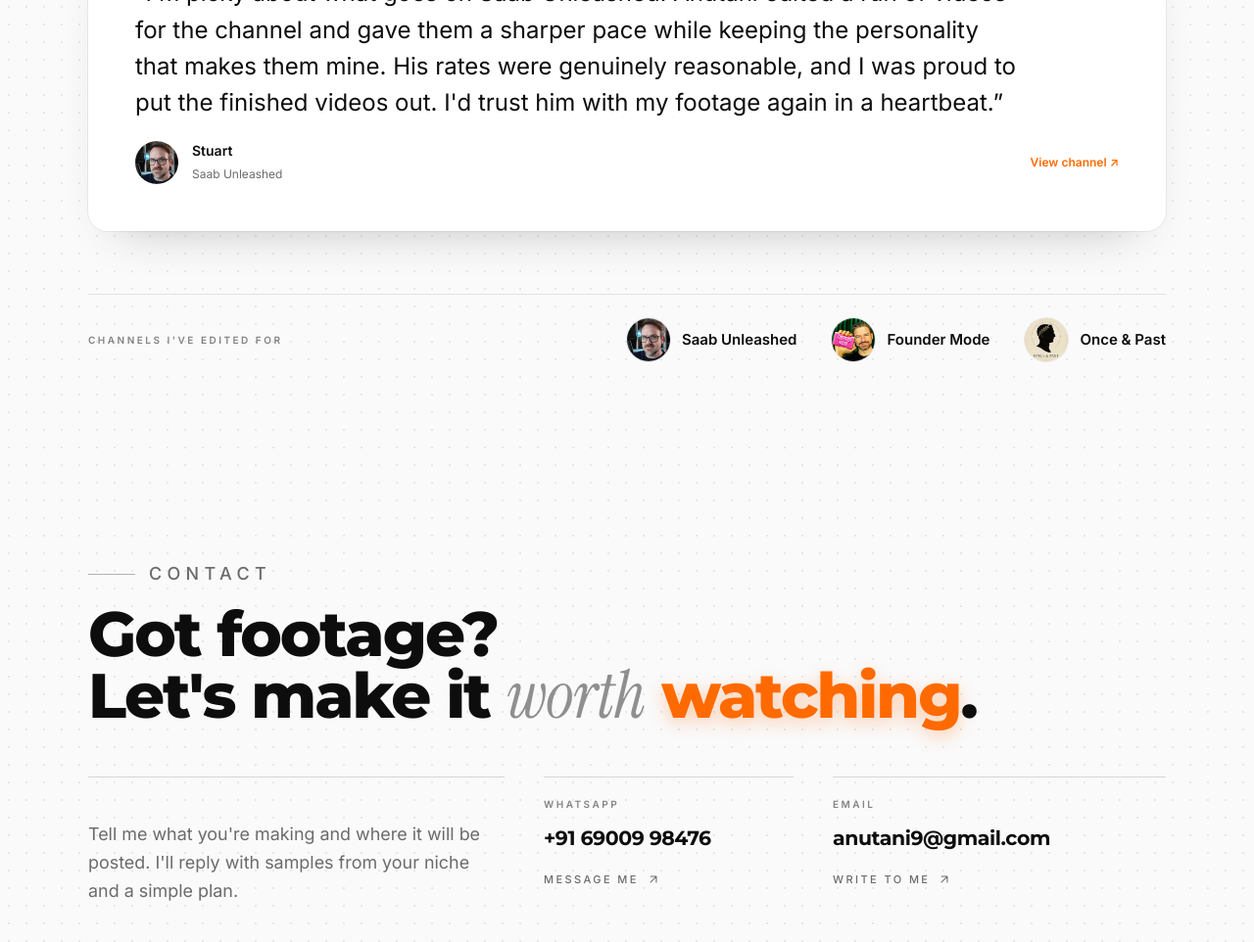
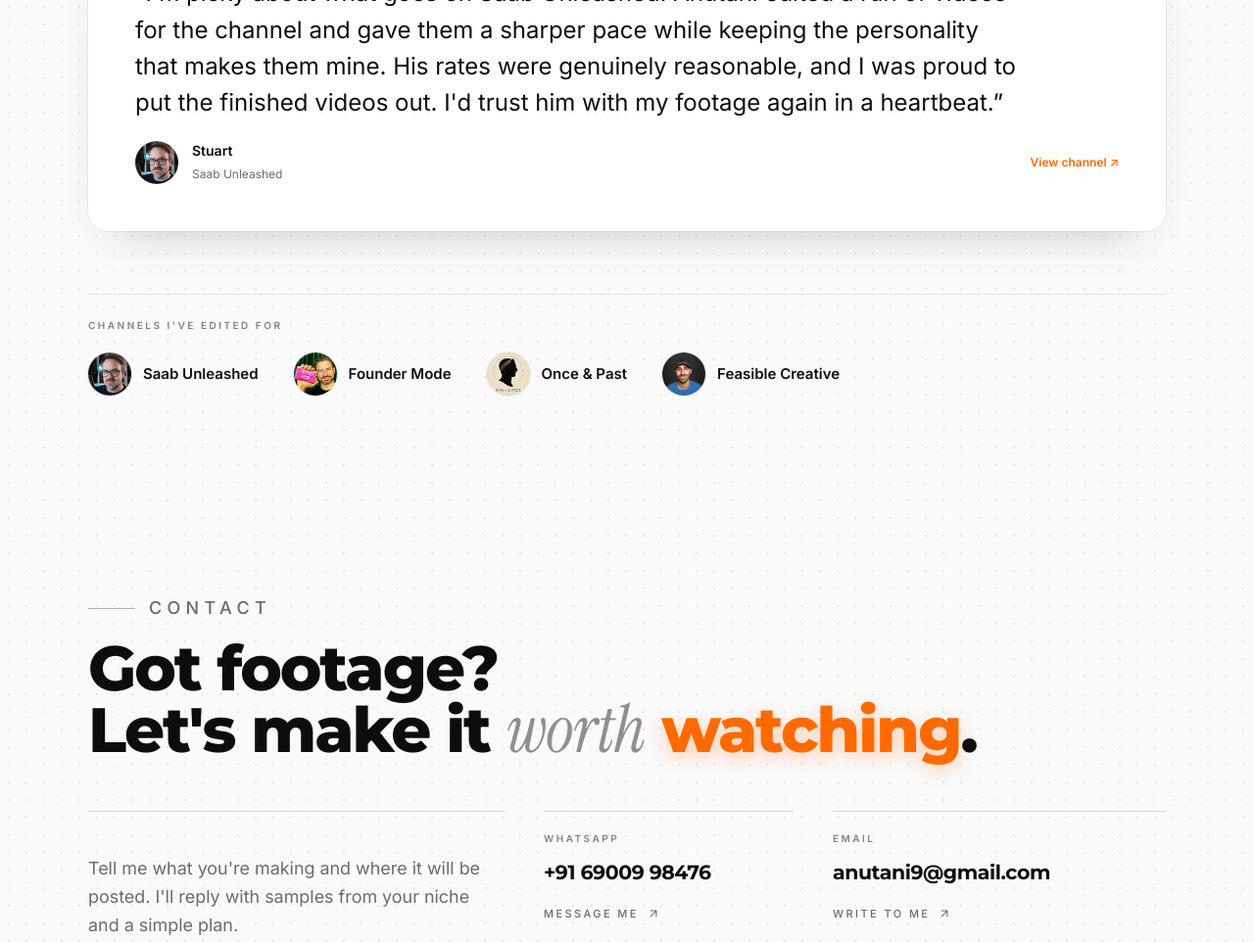
Before and after one commit to Anutani/AlterAttic, a plain HTML site: page public/index.html in a window 1280 px wide. Shown: the part 3296-4258 px from the top of the page at 98% size. Drawn offline with Linux system fonts and the light colour scheme.

Commit message:
Add Feasible Creative and stage draft client quotes (#5)
* Add Feasible Creative to channels I've edited for

Co-Authored-By: Claude Opus 5.5 <noreply@anthropic.com>
Claude-Session: https://claude.ai/code/session_01CbWHb4xB1AaKV392Ywuo4b

* Keep draft client quotes hidden until approved

Co-Authored-By: Claude Opus 5.5 <noreply@anthropic.com>
Claude-Session: https://claude.ai/code/session_01CbWHb4xB1AaKV392Ywuo4b

---------

Co-authored-by: Claude <noreply@anthropic.com>

```diff
--- a/public/index.html
+++ b/public/index.html
@@ -226,7 +226,7 @@ body.lock{overflow:hidden}
 /* results */
 .tgrid{margin-top:56px;display:grid;grid-template-columns:repeat(auto-fit,minmax(300px,1fr));gap:24px}
 .tgrid .tq:only-child{padding:clamp(28px,4vw,48px)}.tgrid .tq:only-child blockquote{font-size:clamp(18px,1.9vw,24px);line-height:1.55;color:var(--fg);max-width:60ch}
-.chs{margin-top:clamp(40px,5vw,64px);padding-top:24px;border-top:1px solid rgb(13 13 13 / .1);display:flex;flex-wrap:wrap;align-items:center;justify-content:space-between;gap:20px 40px}
+.chs{margin-top:clamp(40px,5vw,64px);padding-top:24px;border-top:1px solid rgb(13 13 13 / .1);display:flex;flex-direction:column;gap:20px}
 .chl{font-size:10px;font-weight:600;letter-spacing:.25em;text-transform:uppercase;color:rgb(13 13 13 / .5)}
 .chr{display:flex;flex-wrap:wrap;gap:16px 36px}
 .chr a{display:inline-flex;align-items:center;gap:12px;font-weight:600;font-size:15px;transition:color .2s}
@@ -545,6 +545,7 @@ body.lock{overflow:hidden}
         <a href="https://www.youtube.com/@SaabUnleashed" target="_blank" rel="noopener"><img src="img/clients/saab-unleashed.jpg" alt="" loading="lazy"><span>Saab Unleashed</span></a>
         <a href="https://www.youtube.com/@Founder-Mode" target="_blank" rel="noopener"><img src="img/clients/founder-mode.jpg" alt="" loading="lazy"><span>Founder Mode</span></a>
         <a href="https://www.youtube.com/channel/UCvvsRrO9-3PxjyfoX9W_5kw" target="_blank" rel="noopener"><img src="img/clients/once-and-past.jpg" alt="" loading="lazy"><span>Once &amp; Past</span></a>
+        <a href="https://www.youtube.com/@feasiblecreative" target="_blank" rel="noopener"><img src="img/clients/feasible-creative.jpg" alt="" loading="lazy"><span>Feasible Creative</span></a>
       </div>
     </div>
   </div>
@@ -586,8 +587,12 @@ body.lock{overflow:hidden}
   /* Real client testimonials. The section stays hidden until at least one is added.
      {quote:"...", name:"Client name", role:"Channel / company", channel:"https://youtube.com/@handle", thumb:"https://... (channel logo or video thumbnail)", num:"1.2M", unit:"views"} */
   var QUOTES=[
-    {quote:"I'm picky about what goes on Saab Unleashed. Anutani edited a run of videos for the channel and gave them a sharper pace while keeping the personality that makes them mine. His rates were genuinely reasonable, and I was proud to put the finished videos out. I'd trust him with my footage again in a heartbeat.",name:"Stuart",role:"Saab Unleashed",channel:"https://www.youtube.com/@SaabUnleashed",thumb:"img/clients/saab-unleashed.jpg"}
-  ];
+    {quote:"I'm picky about what goes on Saab Unleashed. Anutani edited a run of videos for the channel and gave them a sharper pace while keeping the personality that makes them mine. His rates were genuinely reasonable, and I was proud to put the finished videos out. I'd trust him with my footage again in a heartbeat.",name:"Stuart",role:"Saab Unleashed",channel:"https://www.youtube.com/@SaabUnleashed",thumb:"img/clients/saab-unleashed.jpg"},
+    /* Drafts waiting for the client's OK. They stay hidden while pending:1. Delete "pending:1" once the client approves. */
+    {pending:1,quote:"Our episodes run close to two hours. Anutani cut them so they still move, and the clips came back fast.",name:"Founder Mode",role:"Podcast",channel:"https://www.youtube.com/@Founder-Mode",thumb:"img/clients/founder-mode.jpg"},
+    {pending:1,quote:"He gets the pacing for history. The edits feel calm but never slow.",name:"Once & Past",role:"History channel",channel:"https://www.youtube.com/channel/UCvvsRrO9-3PxjyfoX9W_5kw",thumb:"img/clients/once-and-past.jpg"},
+    {pending:1,quote:"I sent rough footage and a pretty vague brief. What came back was what I had in my head.",name:"Feasible Creative",role:"YouTube",channel:"https://www.youtube.com/@feasiblecreative",thumb:"img/clients/feasible-creative.jpg"}
+  ].filter(function(q){return !q.pending});
   var FAQS=[
     ["What exactly does AlterAttic do?","I edit video. Long-form YouTube, Shorts and Reels, product and launch videos, podcast episodes and clips, and motion graphics. You send raw footage and a brief, and I deliver finished videos in every format you need."],
     ["Who do you work with?","Mostly SaaS and tech marketing teams, YouTube creators and podcast hosts. If you post video regularly and want it to look better and get watched longer, I'm a good fit."],
```
Also changed, not shown: src/index.html (+8 -3 lines), public/img/clients/feasible-creative.jpg (added).
